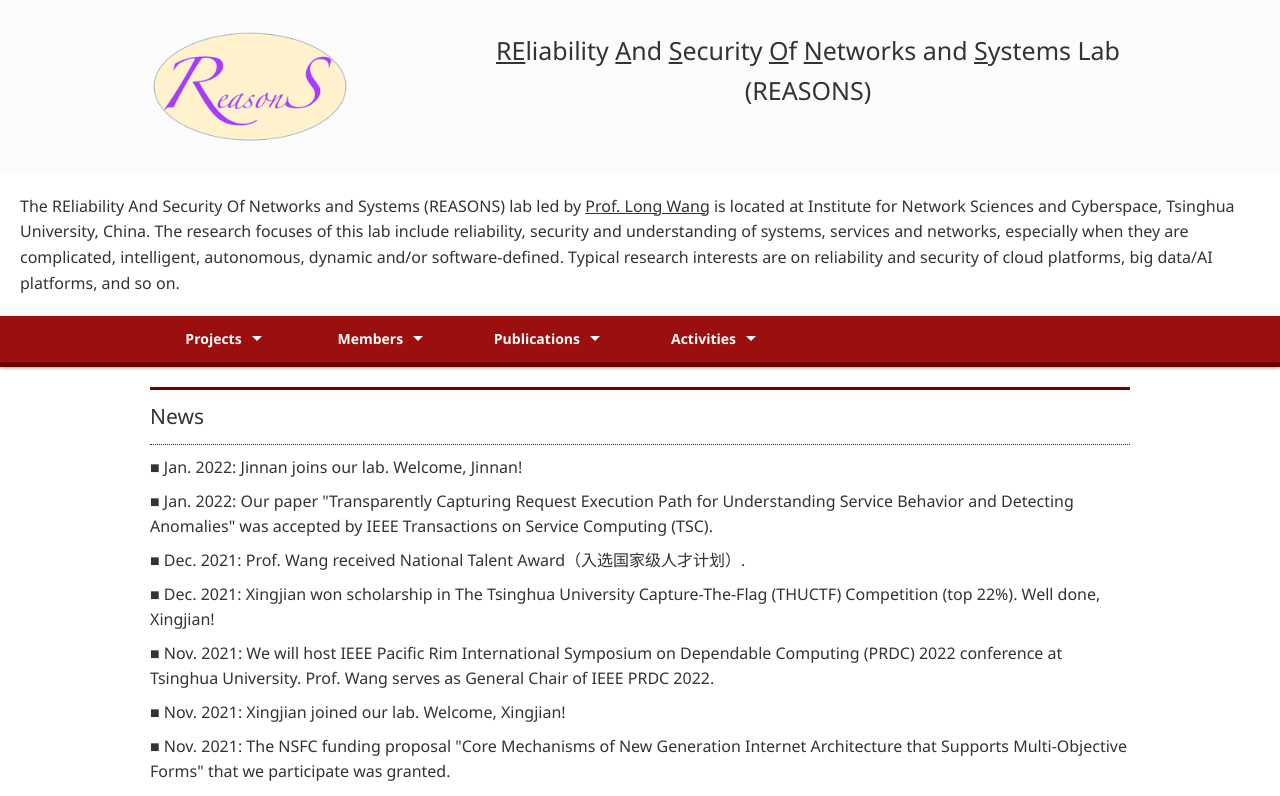
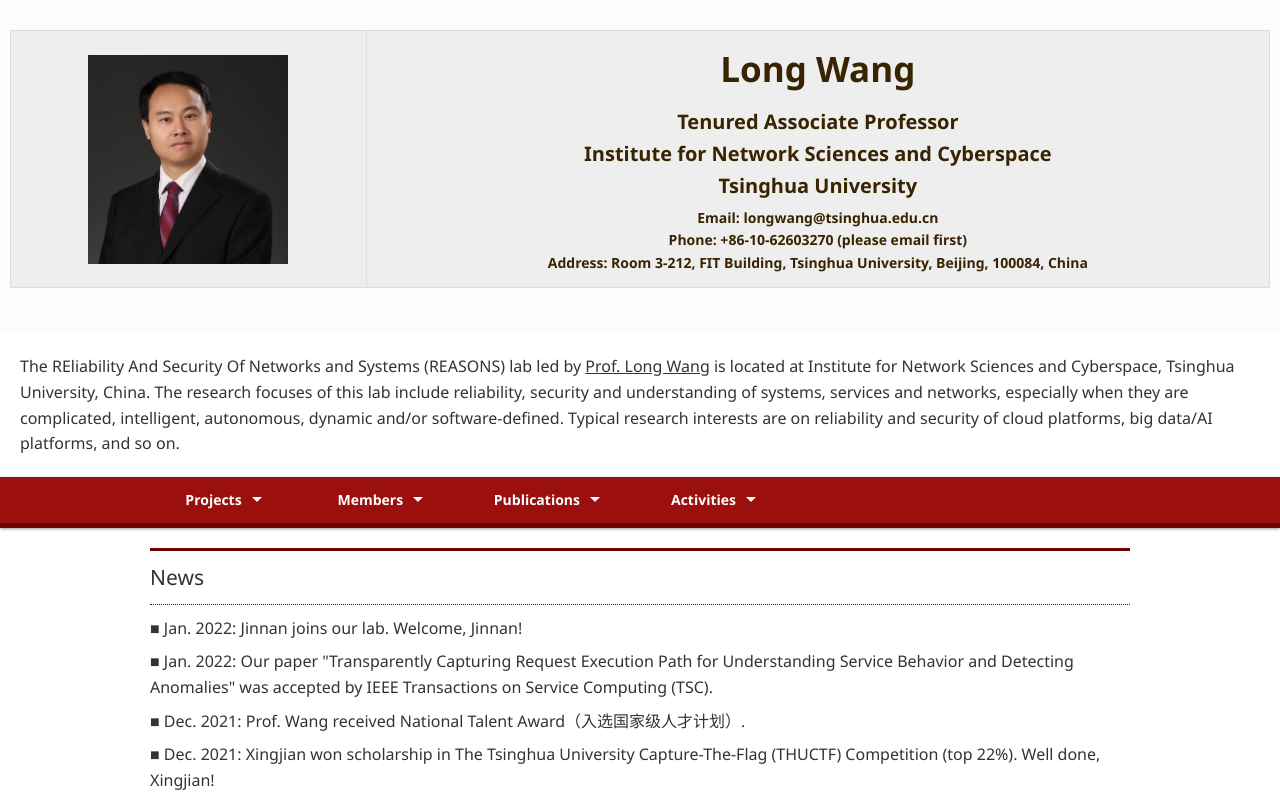
Before and after one commit to longwang1/longwang1.github.io, a plain HTML site: page index.html in a window 1280 px wide. Shown: the top 796 px of the page. Drawn offline with Linux system fonts and the light colour scheme.

Commit message:
picture and title/subtitle

```diff
--- a/index.html
+++ b/index.html
@@ -1,7 +1,7 @@
 <!DOCTYPE html>
 <html>
 <head><meta charset="UTF-8">
-	<title>REASONS Lab</title>
+	<title>Long Wang's Homepage</title>
 	<meta name="viewport" content="width=device-width"><meta name="keywords" content=""><meta name="description" content="">
 	<link href="css/style.css" rel="stylesheet" type="text/css" /><script type="text/javascript" src="js/jquery.js"></script><script type="text/javascript" src="js/script.js"></script><script type="text/javascript" src="js/jquery.smoothscroll.js"></script><script type="text/javascript" src="js/jquery.scrollshow.js"></script><script type="text/javascript" src="js/jquery.rollover.js"></script><script type="text/javascript" src="js/jquery.slidewide.js"></script><script>
 $(function($){
@@ -39,12 +39,27 @@
 </head>
 <body>
 <header>
-<div class="inner">
-<h1><a href="index.html"><img align="middle" alt="REASONS logo" src="images/REASONS_Logo.png" width="200px" /></a></h1>
 
-<p class="summary" style="font-size:25px" align="middle"><b><u>RE</u>liability <u>A</u>nd <u>S</u>ecurity <u>O</u>f <u>N</u>etworks and <u>S</u>ystems Lab <br> (REASONS)</b></p>
-</div>
-<!-- /.inner --></header>
+	<div>
+		<table width="100%" border="0">
+		  <tbody>
+			<tr>
+			  <th scope="col"><img src="images/BYWH0016_small.JPG" width="200" height="209" alt=""/></th>
+			  <th scope="col"><h6 style="font-size:35px">Long Wang</h6>
+			  <h6 style="font-size:20px">Tenured Associate Professor<br>
+				Institute for Network Sciences and Cyberspace<br>
+				Tsinghua University<br> </h6>
+			 <h6 style="font-size:14px">   Email: longwang@tsinghua.edu.cn<br>
+				Phone: +86-10-62603270 (please email first)<br>
+				Address: Room 3-212, FIT Building, Tsinghua University, Beijing, 100084, China<br>
+				  </h6>
+			  </th>
+			</tr>
+		  </tbody>
+		</table>
+		</div>
+
+	<!-- /.inner --></header>
 
 <div id="spMenu"></div>
 <div class="myinner">
```
